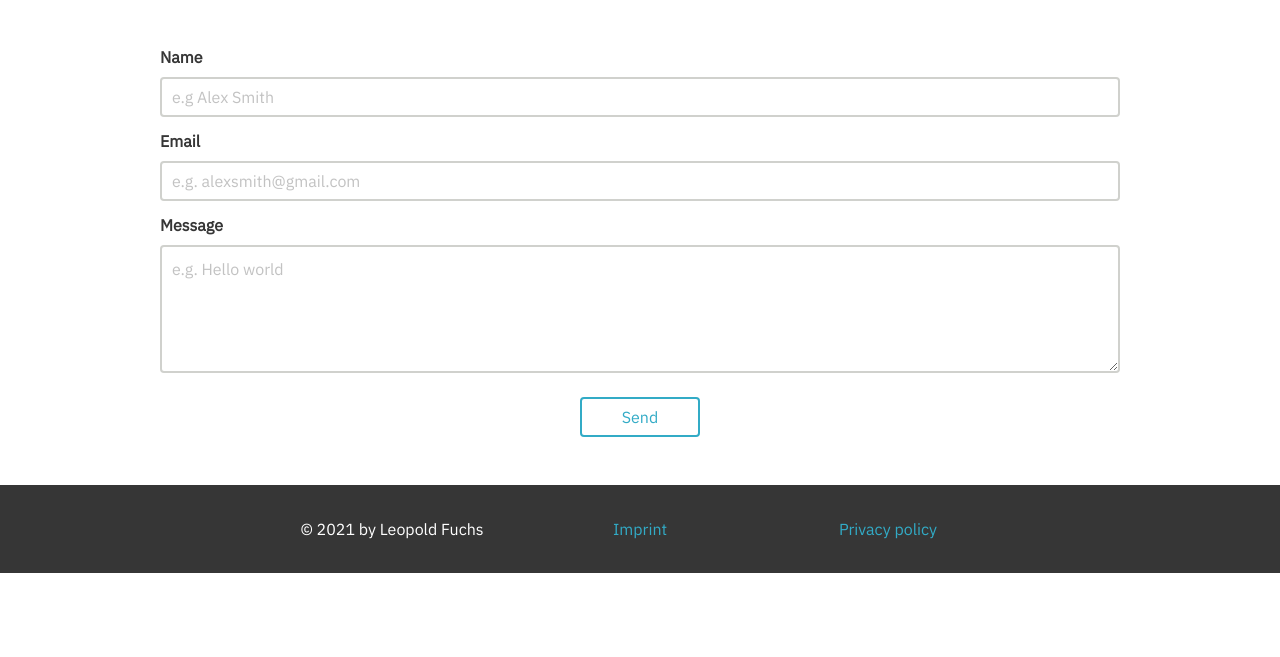
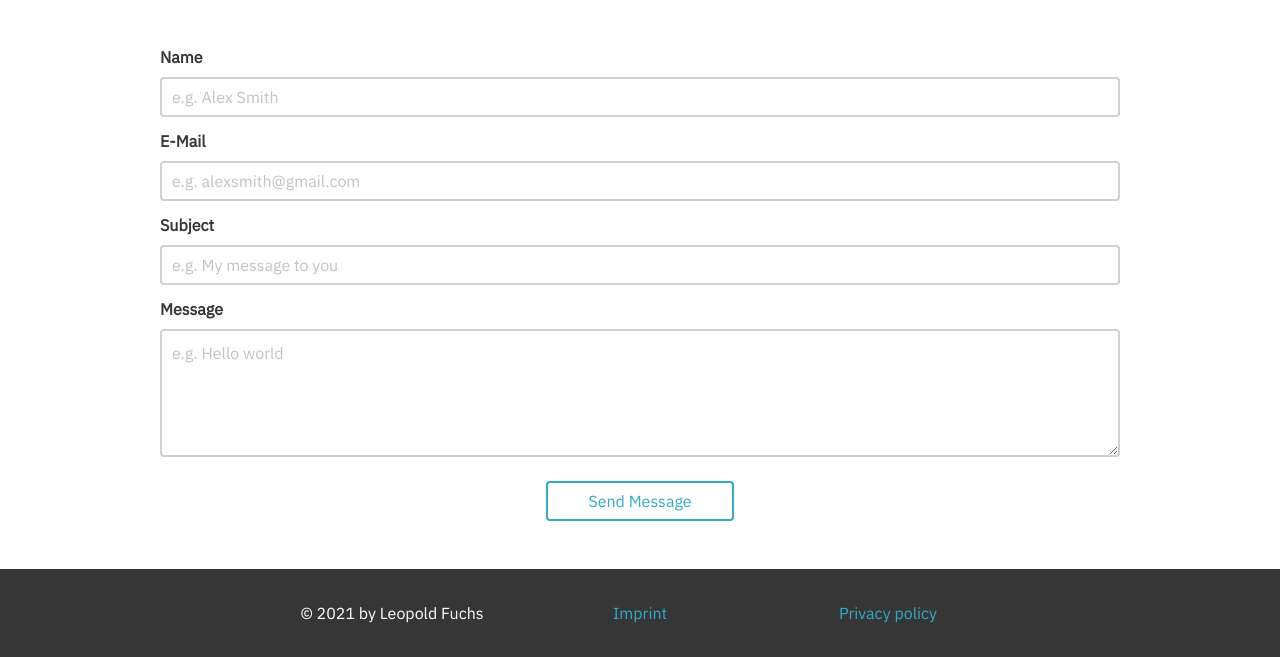
Before and after one commit to l7f19/leopold-fuchs.de, a Gatsby site: page /contact in a window 1280 px wide. Shown: the part 266-923 px from the top of the page. Before the commit the page ends 839 px from the top, so only its background shows below. Built offline with nearby package versions, Linux system fonts and the light colour scheme; Gatsby itself is replaced by a stand-in of ours.

Commit message:
improved contact form

```diff
--- a/package.json
+++ b/package.json
@@ -15,6 +15,8 @@
   },
   "dependencies": {
     "bulma": "^0.9.2",
+    "emailjs-com": "^2.6.4",
+    "formik": "^2.2.6",
     "gatsby": "^3.2.1",
     "gatsby-image": "^3.3.0",
     "gatsby-plugin-google-gtag": "^3.3.0",
@@ -27,7 +29,8 @@
     "react": "^17.0.1",
     "react-dom": "^17.0.1",
     "react-helmet": "^6.1.0",
-    "sass": "^1.32.10"
+    "sass": "^1.32.10",
+    "yup": "^0.32.9"
   },
   "devDependencies": {
     "prettier": "2.2.1"
--- /dev/null
+++ b/src/components/textfield.js
@@ -0,0 +1,22 @@
+import React from 'react'
+import { ErrorMessage, useField } from 'formik'
+
+export const Textfield = ({ label, ...props }) => {
+    const [field, meta] = useField(props)
+    let input;
+    if (field.name==="message") {
+        input = <textarea className={`textarea is-hovered ${meta.touched && meta.error && 'is-danger'}`} {...field} {...props}/>;
+    } else {
+        input = <input className={`input is-hovered ${meta.touched && meta.error && 'is-danger'}`} {...field} {...props} />;
+    }
+
+    return (
+        <div className="field">
+            <label className="label">{label}</label>
+            <div className="control">
+                {input}
+            </div>
+            <p class="help is-danger"><ErrorMessage name={field.name} /></p>
+        </div>
+    )
+}
--- a/src/pages/contact.js
+++ b/src/pages/contact.js
@@ -1,9 +1,34 @@
 import React from 'react'
-import { Link } from 'gatsby';
+import { Link } from 'gatsby'
+import emailjs from 'emailjs-com'
+import { Formik, Form } from 'formik'
+import * as yup from 'yup'
 import Layout from '../components/layout'
 import Seo from '../components/seo'
+import { Textfield } from '../components/textfield'
+
 
 export default function Contact() {
+
+    const validate = yup.object({
+        name: yup.string().required('This field is required!'),
+        mail: yup.string().email('Please enter a valid e-mail address!').required('This field is required!'),
+        subject: yup.string().required('This field is required!'),
+        message: yup.string().required('This field is required!'),
+    })
+
+    const submitHandler = (e) => {
+        e.preventDefault()
+        emailjs.sendForm('service_o3d5yxn', 'template_e2pk97l', e.target, 'user_bDbMugp8DH1QCr8vtzlMw')
+          .then((result) => {
+              console.log(result.text)
+          }, (error) => {
+              console.log(error.text)
+          });
+        e.target.reset()
+    }
+
+
     return (
         <Layout>
             <Seo title="Contact" />
@@ -28,42 +53,31 @@ export default function Contact() {
                         </div>
                     </section>
 
-                    <form
-                        action="https://formspree.io/f/mpzkqaez"
-                        method="POST"
+                    <Formik
+                        validationSchema={validate}
+                        initialValues={{
+                            name: "",
+                            mail: "",
+                            subject: "",
+                            message: "",
+                        }}
                     >
-                        <div class="field">
-                            <label class="label">Name</label>
-                            <div class="control">
-                                <input class="input is-hovered" type="text" name="name" placeholder="e.g Alex Smith" />
-                            </div>
-                        </div>
-
-                        <div class="field">
-                            <label class="label">Email</label>
-                            <div class="control">
-                                <input class="input is-hovered" type="email" name="_replyto" placeholder="e.g. alexsmith@gmail.com" />
-                            </div>
-                        </div>
-
-                        <div class="field">
-                            <label class="label">Message</label>
-                            <div class="control">
-                                <textarea class="textarea is-hovered" placeholder="e.g. Hello world"></textarea>
-                            </div>
-                        </div>
-
-                        <div class="field pt-3">
-                            <div class="control">
-                                <div className="buttons is-centered">
-                                    <Link to="/contact">
-                                        <button class="button is-link is-outlined" type="submit"><div className="pr-5"></div>Send<div className="pl-5"></div></button>
-                                    </Link>
+                        {formik => (
+                            <Form onSubmit={submitHandler}>
+                                <Textfield label="Name" type="text" name="name" placeholder="e.g. Alex Smith" />
+                                <Textfield label="E-Mail" type="text" name="mail" placeholder="e.g. alexsmith@gmail.com" />
+                                <Textfield label="Subject" type="text" name="subject" placeholder="e.g. My message to you" />
+                                <Textfield label="Message" type="text" name="message" placeholder="e.g. Hello world" />
+                                <div class="field pt-3">
+                                    <div class="control">
+                                        <div className="buttons is-centered">
+                                            <button class="button is-link is-outlined" type="submit"><div className="pr-5"></div>Send Message<div className="pl-5"></div></button>
+                                        </div>
+                                    </div>
                                 </div>
-                            </div>
-                        </div>
-                    </form>
-
+                            </Form>
+                        )}
+                    </Formik>
                 </div>
             </div>
         </Layout>
```
Also changed, not shown: 1 other file.
